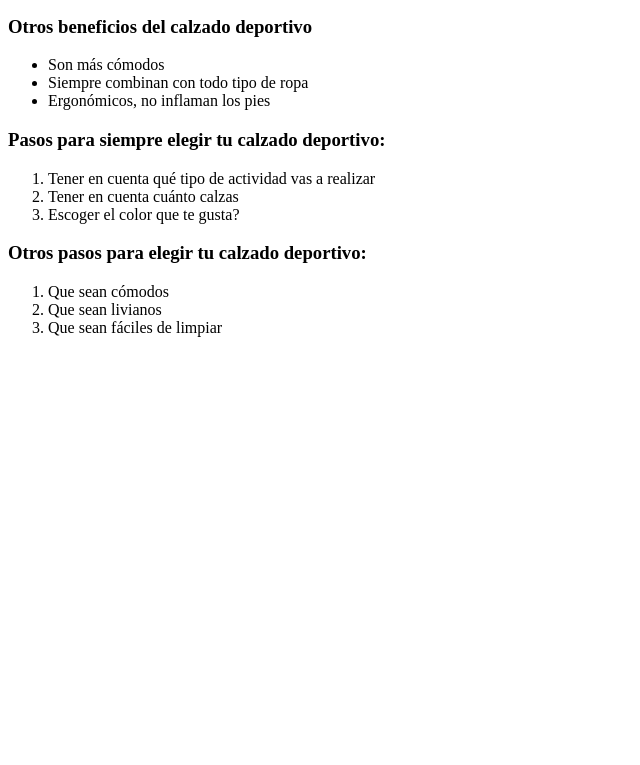
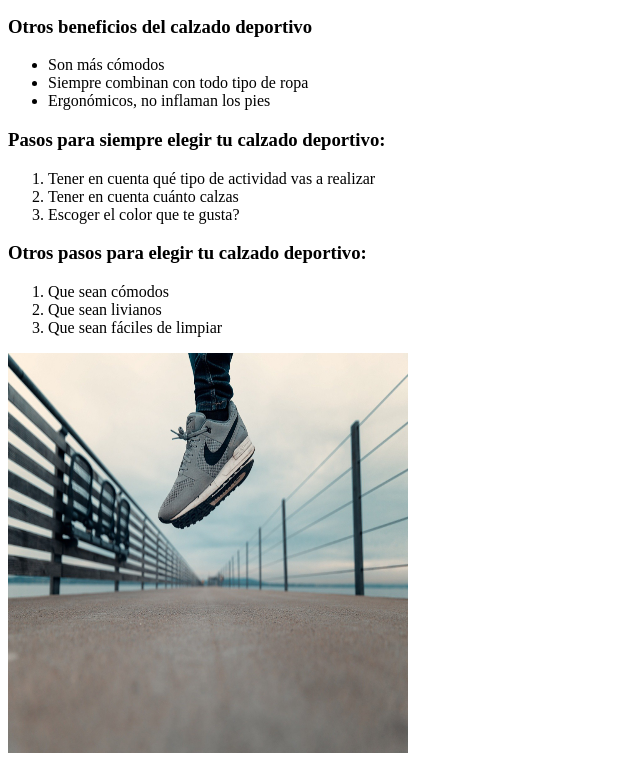
Before and after one commit to Taviles09/P, a plain HTML site: page index.html in a window 1280 px wide. Shown: the part 368-1133 px from the top of the page, without its empty margins (0-640 px from the left). Before the commit the page ends 800 px from the top, so only its background shows below. Drawn offline with Linux system fonts and the light colour scheme.

Commit message:
Estado 4: agregar imagen

```diff
--- a/index.html
+++ b/index.html
@@ -69,5 +69,7 @@
             <li>Que sean livianos</li>
             <li>Que sean fáciles de limpiar</li>
         </ol>
+        <!--Estado 4-->
+        <img src="imagen1.jpg" alt= "Zapatos" width="400" height="400"><br>
 </body>
 </html>
```
Also changed, not shown: imagen1.jpg (added).
